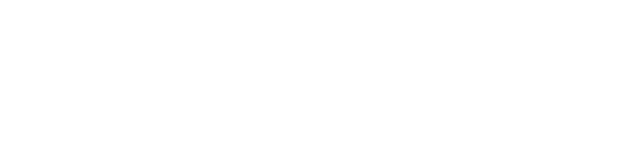
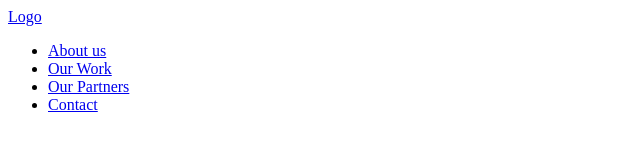
Before and after one commit to TilegenB/additionally-hw, a plain HTML site: page index.html in a window 1280 px wide. Shown: the whole page, without its empty margins (0-640 px from the left). Drawn offline with Linux system fonts and the light colour scheme.

Commit message:
commit(add-hw-1): added in index.html basic structure header

```diff
--- a/index.html
+++ b/index.html
@@ -7,7 +7,17 @@
     <title>Document</title>
 </head>
 <body>
-    <header></header>
+    <header>
+        <a href="index.html" class="header__logo">Logo</a>
+        <nav class="header__nav">
+            <ul class="nav-list">
+                <li class="nav__item"><a href="#" class="nav__link">About us</a></li>
+                <li class="nav__item"><a href="#" class="nav__link">Our Work</a></li>
+                <li class="nav__item"><a href="#" class="nav__link">Our Partners</a></li>
+                <li class="nav__item"><a href="#" class="nav__link">Contact</a></li>
+            </ul>
+        </nav>
+    </header>
     <main></main>
     <footer></footer>
 </body>
```
